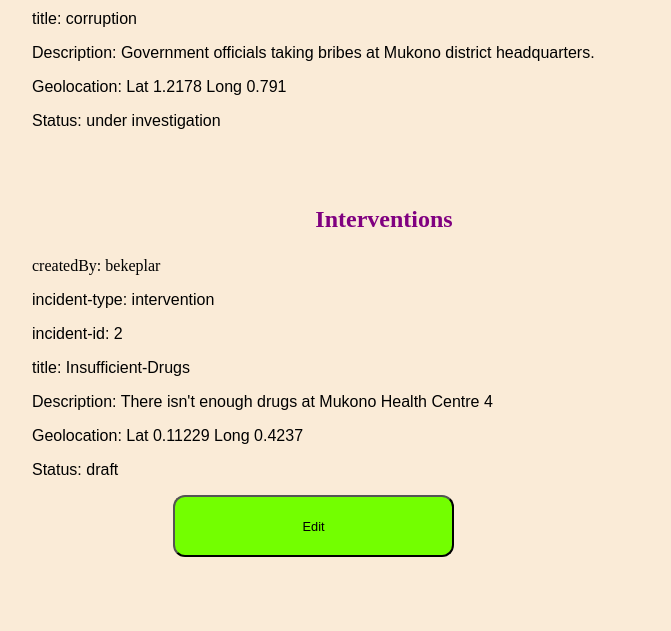
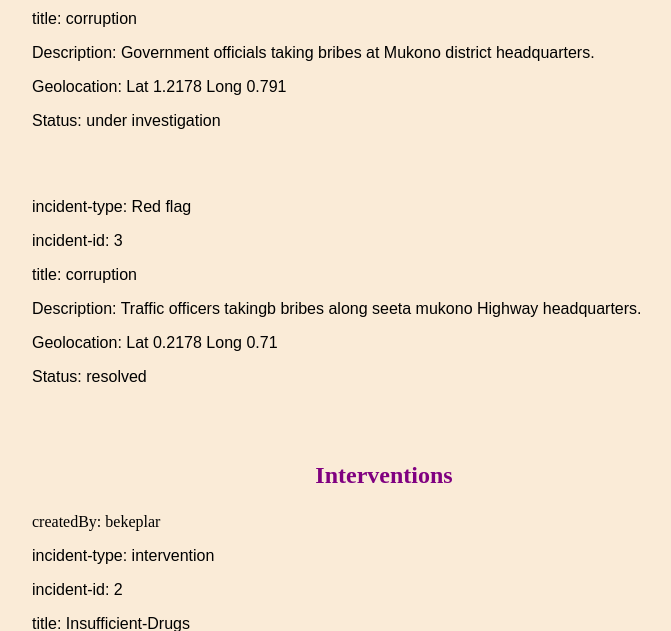
Before and after one commit to bekeplar/iReporter, a Python web app: template UI/templates/records.html in a window 1280 px wide. Shown: the part 463-1094 px from the top of the page, without its empty margins (224-895 px from the left). Before the commit the page ends 1020 px from the top, so only its background shows below. Run offline with Jinja, Linux system fonts and the light colour scheme; the template is opened without the code that fills it, so the values that code supplies are empty.

Commit message:
Add changes t records page [Delivers-#163282766]

```diff
--- a/UI/templates/records.html
+++ b/UI/templates/records.html
@@ -36,6 +36,12 @@
                             <p>Description: Government officials taking bribes at Mukono district headquarters.</p>
                             <p>Geolocation: Lat 1.2178 Long 0.791</p>
                             <p>Status: under investigation</p><br><br>
+                            <p>incident-type: Red flag</p>
+                            <p>incident-id: 3</p>
+                            <p>title: corruption</p>
+                            <p>Description: Traffic officers takingb bribes along seeta mukono Highway headquarters.</p>
+                            <p>Geolocation: Lat 0.2178 Long 0.71</p>
+                            <p>Status: resolved</p><br><br>
                             <h3>Interventions</h3>
                         </div>
                         <span>createdBy: bekeplar</span>
```
